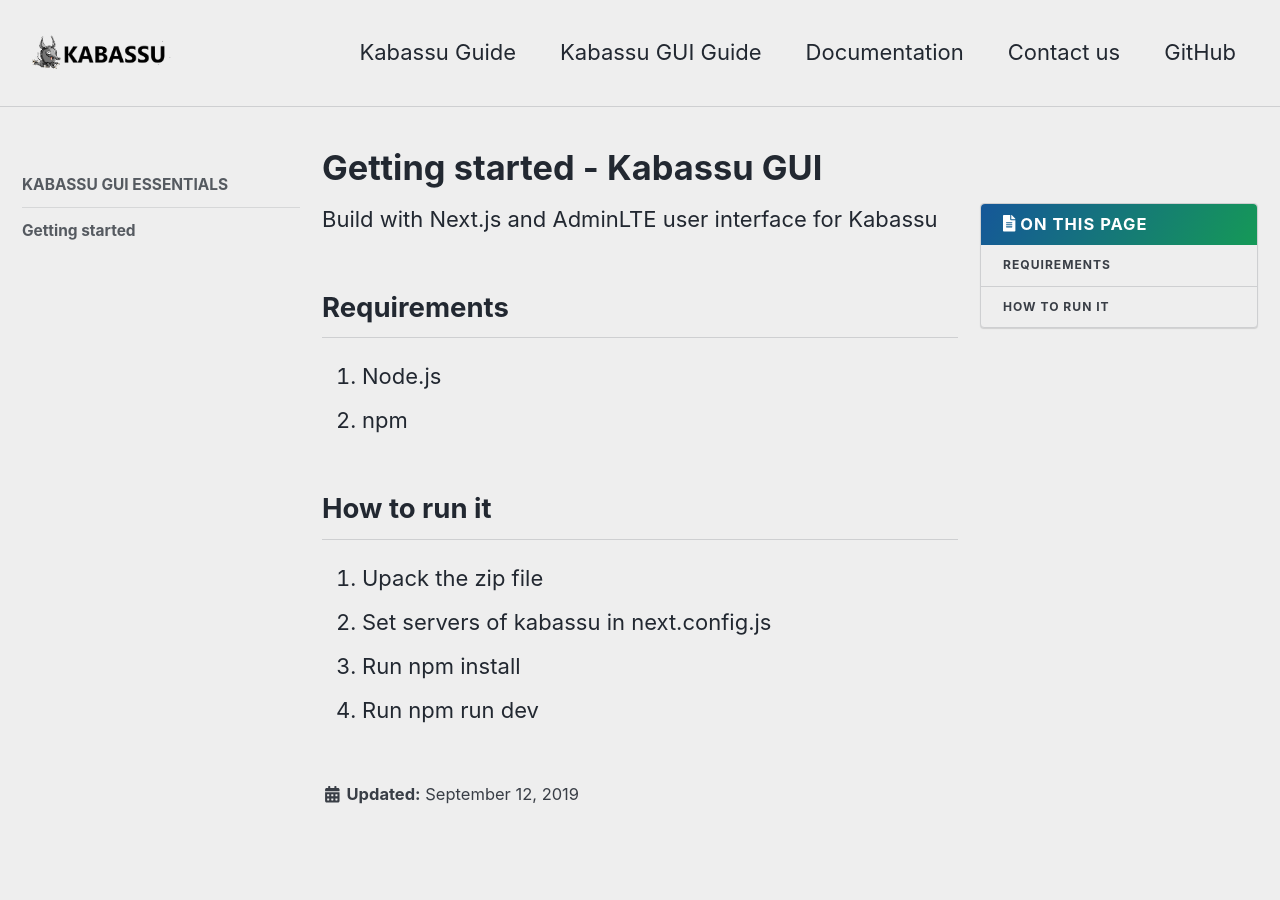
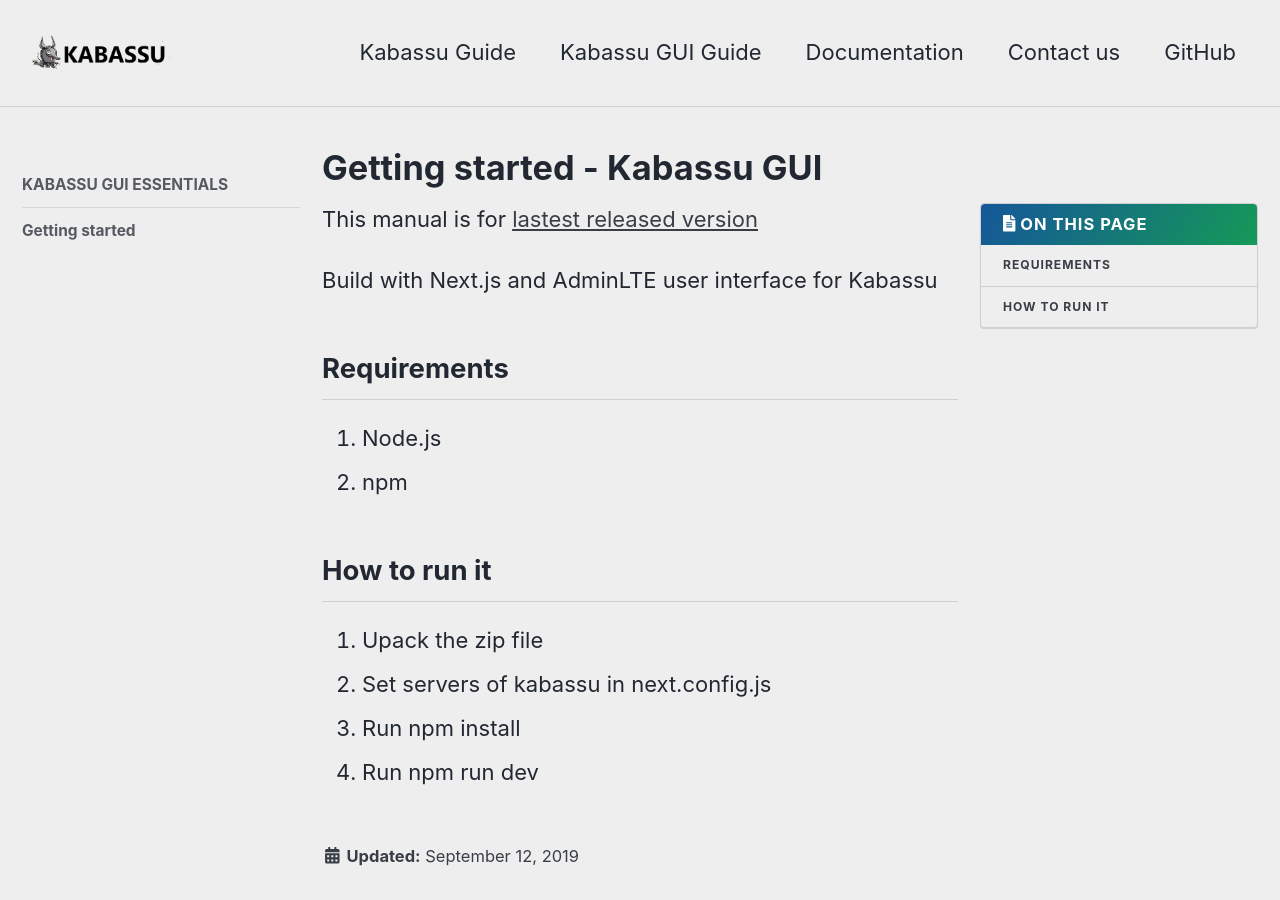
Before and after one commit to Kabassu/kabassu.github.io, a Jekyll site: the page built from _docs-gui/getting-started.md, in a window 1280 px wide and 900 px high. Built offline with Jekyll 4.4.1, drawn with Linux system fonts in a browser that asks for light colours; nearby versions of some CDN libraries.

Commit message:
Update getting-started.md

```diff
--- a/_docs-gui/getting-started.md
+++ b/_docs-gui/getting-started.md
@@ -1,6 +1,8 @@
 ---
 title: Getting started - Kabassu GUI
 ---
+
+This manual is for [lastest released version](https://github.com/Kabassu/kabassu-gui/releases/latest)
 
 Build with Next.js and AdminLTE user interface for Kabassu
 
```
